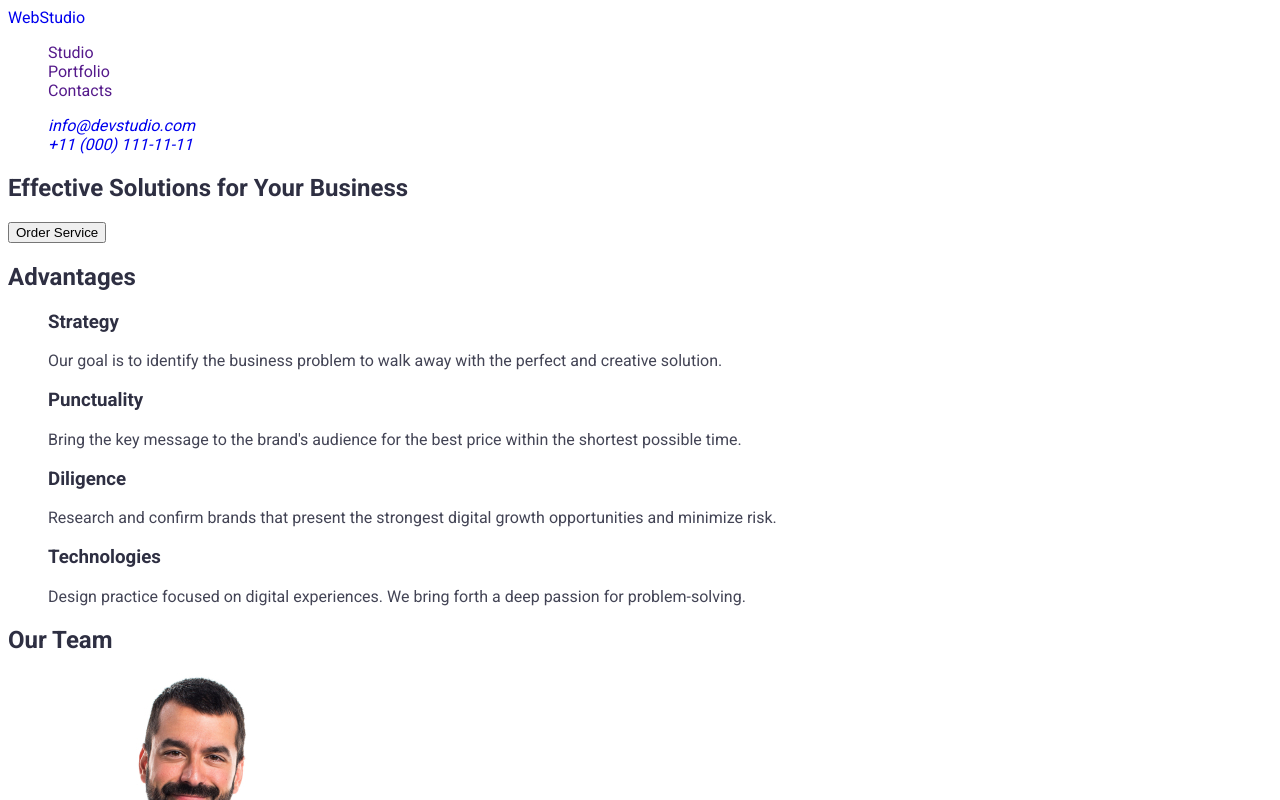
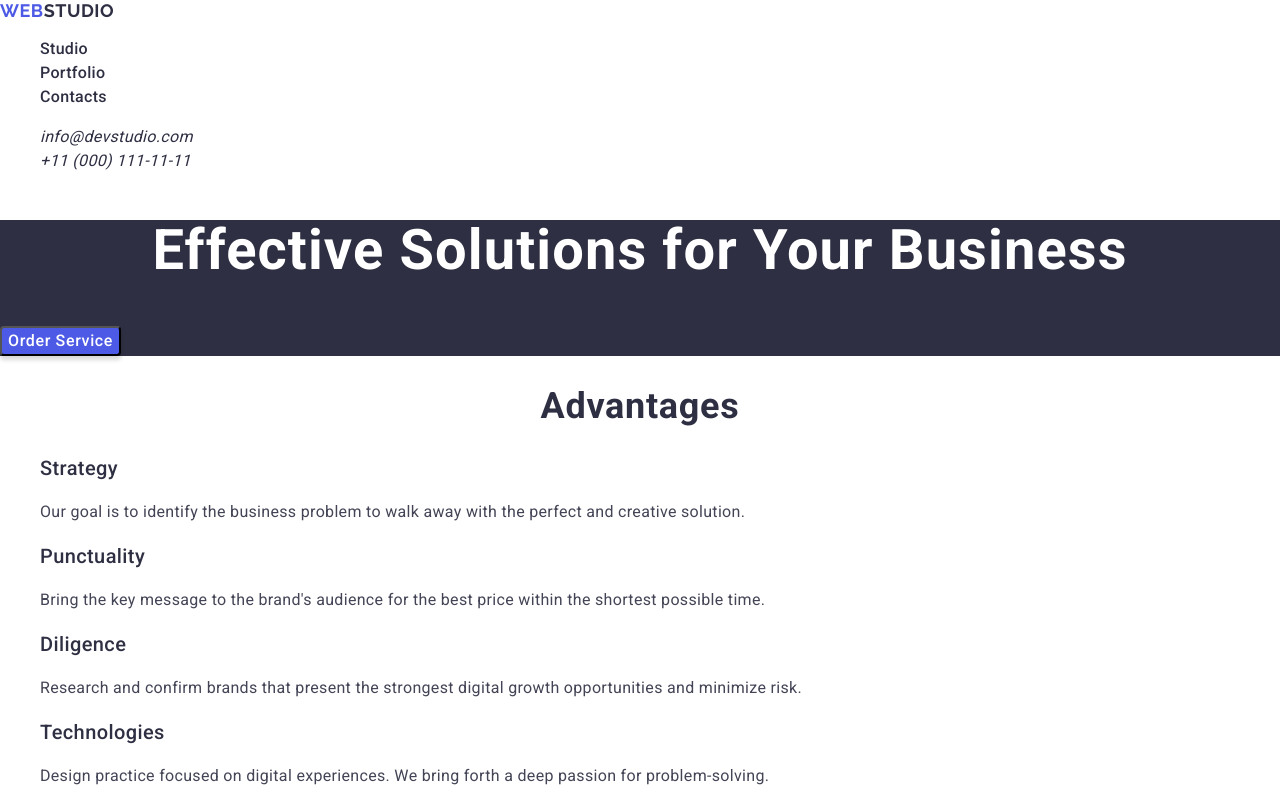
Before and after one commit to YevhenKharchenko/goit-markup-hw-02, a plain HTML site: page index.html in a window 1280 px wide. Shown: the top 800 px of the page. Drawn offline with nearby package versions, Linux system fonts and the light colour scheme.

Commit message:
Update html

```diff
--- a/css/styles.css
+++ b/css/styles.css
@@ -12,8 +12,177 @@ li {
   list-style-type: none;
 }
 
-h1,
-h2,
-h3 {
+button {
+  cursor: pointer;
+}
+
+.logo {
   color: #2e2f42;
+  font-family: Raleway;
+  font-size: 18px;
+  font-weight: 700;
+  line-height: 21px;
+  letter-spacing: 0.54px;
+  text-transform: uppercase;
 }
+
+.logo .web {
+  color: #4d5ae5;
+  font-family: Raleway;
+  font-size: 18px;
+  font-weight: 700;
+  line-height: 21px;
+  letter-spacing: 0.54px;
+  text-transform: uppercase;
+}
+
+.nav-list-studio {
+  color: #2e2f42;
+  font-size: 16px;
+  font-weight: 500;
+  line-height: 24px;
+  letter-spacing: 0.32px;
+}
+
+.nav-list-studio:hover,
+.nav-list-studio:focus {
+  color: #404bbf;
+}
+
+.nav-list-portfolio {
+  color: #2e2f42;
+  font-size: 16px;
+  font-weight: 500;
+  line-height: 24px;
+  letter-spacing: 0.32px;
+}
+
+.nav-list-portfolio:hover,
+.nav-list-portfolio:focus {
+  color: #404bbf;
+}
+
+.nav-list-contacts {
+  color: #2e2f42;
+  font-size: 16px;
+  font-weight: 500;
+  line-height: 24px;
+  letter-spacing: 0.32px;
+}
+
+.nav-list-contacts:hover,
+.nav-list-contacts:focus {
+  color: #404bbf;
+}
+
+.mail {
+  color: #2e2f42;
+  font-size: 16px;
+  line-height: 24px;
+  letter-spacing: 0.32px;
+}
+
+.mail:hover,
+.mail:focus {
+  color: #404bbf;
+}
+
+.tel {
+  color: #2e2f42;
+  font-size: 16px;
+  line-height: 24px;
+  letter-spacing: 0.32px;
+}
+
+.tel:hover,
+.tel:focus {
+  color: #404bbf;
+}
+
+.main-page {
+  background-color: #2e2f42;
+}
+
+.main-title {
+  color: #fff;
+  text-align: center;
+  font-size: 56px;
+  font-weight: 700;
+  line-height: 60px;
+  letter-spacing: 1.12px;
+}
+
+.main-btn {
+  color: #fff;
+  font-size: 16px;
+  font-weight: 500;
+  line-height: 24px;
+  letter-spacing: 0.64px;
+  border-radius: 4px;
+  background-color: #4d5ae5;
+  box-shadow: 0px 4px 4px 0px rgba(0, 0, 0, 0.15);
+}
+
+.main-btn:hover,
+.main-btn:focus {
+  background-color: #404bbf;
+}
+
+.secondary-title {
+  color: #2e2f42;
+  text-align: center;
+  font-size: 36px;
+  font-weight: 700;
+  line-height: 40px;
+  letter-spacing: 0.72px;
+  text-transform: capitalize;
+}
+
+.advantages-description {
+  font-size: 16px;
+  line-height: 24px;
+  letter-spacing: 0.32px;
+}
+
+.third-title {
+  color: #2e2f42;
+  font-size: 20px;
+  font-weight: 500;
+  line-height: 24px;
+  letter-spacing: 0.4px;
+}
+
+.team {
+  background-color: #f4f4fd;
+}
+
+.page-footer {
+  background-color: #2e2f42;
+}
+
+.logo-footer {
+  color: #f4f4fd;
+  font-family: Raleway;
+  font-size: 18px;
+  font-weight: 700;
+  line-height: 21px;
+  letter-spacing: 0.54px;
+  text-transform: uppercase;
+}
+
+.logo-footer .web {
+  color: #4d5ae5;
+  font-family: Raleway;
+  font-size: 18px;
+  font-weight: 700;
+  line-height: 21px;
+  letter-spacing: 0.54px;
+  text-transform: uppercase;
+}
+
+.footer-text {
+  color: #f4f4fd;
+  font-size: 16px;
+  line-height: 24px;
+  letter-spacing: 0.32px;
+}
--- a/index.html
+++ b/index.html
@@ -10,62 +10,74 @@
       href="https://fonts.googleapis.com/css2?family=Raleway:wght@700&family=Roboto:wght@400;500;700&display=swap"
       rel="stylesheet"
     />
+    <link
+      rel="stylesheet"
+      href="https://cdnjs.cloudflare.com/ajax/libs/modern-normalize/2.0.0/modern-normalize.css"
+    />
     <link rel="stylesheet" href="./css/styles.css" />
   </head>
 
   <body>
     <header>
       <nav>
-        <a href="./index.html">WebStudio</a>
-        <ul>
-          <li><a href="">Studio</a></li>
-          <li><a href="">Portfolio</a></li>
-          <li><a href="">Contacts</a></li>
+        <a class="logo" href="./index.html"
+          ><span class="web">Web</span>Studio</a
+        >
+        <ul class="nav-list">
+          <li><a class="nav-list-studio" href="">Studio</a></li>
+          <li><a class="nav-list-portfolio" href="">Portfolio</a></li>
+          <li><a class="nav-list-contacts" href="">Contacts</a></li>
         </ul>
       </nav>
 
       <address>
-        <ul>
-          <li><a href="mailto:info@devstudio.com">info@devstudio.com</a></li>
-          <li><a href="tel:+110001111111">+11 (000) 111-11-11</a></li>
+        <ul class="contacts">
+          <li>
+            <a class="mail" href="mailto:info@devstudio.com"
+              >info@devstudio.com</a
+            >
+          </li>
+          <li>
+            <a class="tel" href="tel:+110001111111">+11 (000) 111-11-11</a>
+          </li>
         </ul>
       </address>
     </header>
 
     <main>
-      <section>
-        <h1>Effective Solutions for Your Business</h1>
+      <section class="main-page">
+        <h1 class="main-title">Effective Solutions for Your Business</h1>
 
-        <button type="button">Order Service</button>
+        <button class="main-btn" type="button">Order Service</button>
       </section>
 
-      <section>
-        <h2>Advantages</h2>
+      <section class="advantages">
+        <h2 class="secondary-title">Advantages</h2>
         <ul>
           <li>
-            <h3>Strategy</h3>
-            <p>
+            <h3 class="third-title">Strategy</h3>
+            <p class="advantages-description">
               Our goal is to identify the business problem to walk away with the
               perfect and creative solution.
             </p>
           </li>
           <li>
-            <h3>Punctuality</h3>
-            <p>
+            <h3 class="third-title">Punctuality</h3>
+            <p class="advantages-description">
               Bring the key message to the brand's audience for the best price
               within the shortest possible time.
             </p>
           </li>
           <li>
-            <h3>Diligence</h3>
-            <p>
+            <h3 class="third-title">Diligence</h3>
+            <p class="advantages-description">
               Research and confirm brands that present the strongest digital
               growth opportunities and minimize risk.
             </p>
           </li>
           <li>
-            <h3>Technologies</h3>
-            <p>
+            <h3 class="third-title">Technologies</h3>
+            <p class="advantages-description">
               Design practice focused on digital experiences. We bring forth a
               deep passion for problem-solving.
             </p>
@@ -73,8 +85,8 @@
         </ul>
       </section>
 
-      <section>
-        <h2>Our Team</h2>
+      <section class="team">
+        <h2 class="secondary-title">Our Team</h2>
         <ul>
           <li>
             <img
@@ -83,8 +95,8 @@
               width="264"
               height="260"
             />
-            <h3>Mark Guerrero</h3>
-            <p>Product Designer</p>
+            <h3 class="third-title">Mark Guerrero</h3>
+            <p class="advantages-description">Product Designer</p>
           </li>
           <li>
             <img
@@ -93,8 +105,8 @@
               width="264"
               height="260"
             />
-            <h3>Tom Ford</h3>
-            <p>Frontend Developer</p>
+            <h3 class="third-title">Tom Ford</h3>
+            <p class="advantages-description">Frontend Developer</p>
           </li>
           <li>
             <img
@@ -103,8 +115,8 @@
               width="264"
               height="260"
             />
-            <h3>Camila Garcia</h3>
-            <p>Marketing</p>
+            <h3 class="third-title">Camila Garcia</h3>
+            <p class="advantages-description">Marketing</p>
           </li>
           <li>
             <img
@@ -113,14 +125,14 @@
               width="264"
               height="260"
             />
-            <h3>Daniel Wilson</h3>
-            <p>UI Designer</p>
+            <h3 class="third-title">Daniel Wilson</h3>
+            <p class="advantages-description">UI Designer</p>
           </li>
         </ul>
       </section>
 
       <section>
-        <h2>Our Portfolio</h2>
+        <h2 class="secondary-title">Our Portfolio</h2>
         <ul>
           <li>
             <img
@@ -129,8 +141,8 @@
               width="360"
               height="300"
             />
-            <h3>Banking App</h3>
-            <p>App</p>
+            <h3 class="third-title">Banking App</h3>
+            <p class="advantages-description">App</p>
           </li>
           <li>
             <img
@@ -139,8 +151,8 @@
               width="360"
               height="300"
             />
-            <h3>Cashless Payment</h3>
-            <p>Marketing</p>
+            <h3 class="third-title">Cashless Payment</h3>
+            <p class="advantages-description">Marketing</p>
           </li>
           <li>
             <img
@@ -149,8 +161,8 @@
               width="360"
               height="300"
             />
-            <h3>Meditation App</h3>
-            <p>App</p>
+            <h3 class="third-title">Meditation App</h3>
+            <p class="advantages-description">App</p>
           </li>
           <li>
             <img
@@ -159,8 +171,8 @@
               width="360"
               height="300"
             />
-            <h3>Taxi Service</h3>
-            <p>Marketing</p>
+            <h3 class="third-title">Taxi Service</h3>
+            <p class="advantages-description">Marketing</p>
           </li>
           <li>
             <img
@@ -169,8 +181,8 @@
               width="360"
               height="300"
             />
-            <h3>Screen Illustrations</h3>
-            <p>Design</p>
+            <h3 class="third-title">Screen Illustrations</h3>
+            <p class="advantages-description">Design</p>
           </li>
           <li>
             <img
@@ -179,16 +191,18 @@
               width="360"
               height="300"
             />
-            <h3>Online Courses</h3>
-            <p></p>
+            <h3 class="third-title">Online Courses</h3>
+            <p class="advantages-description">Marketing</p>
           </li>
         </ul>
       </section>
     </main>
 
-    <footer>
-      <a href="./index.html">WebStudio</a>
-      <p>
+    <footer class="page-footer">
+      <a class="logo-footer" href="./index.html"
+        ><span class="web">Web</span>Studio</a
+      >
+      <p class="footer-text">
         Increase the flow of customers and sales for your business with digital
         marketing & growth solutions.
       </p>
```
